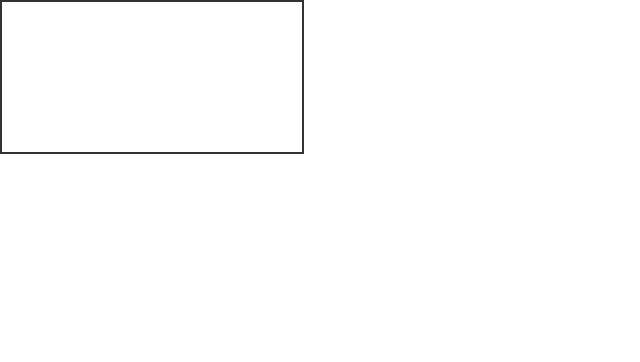
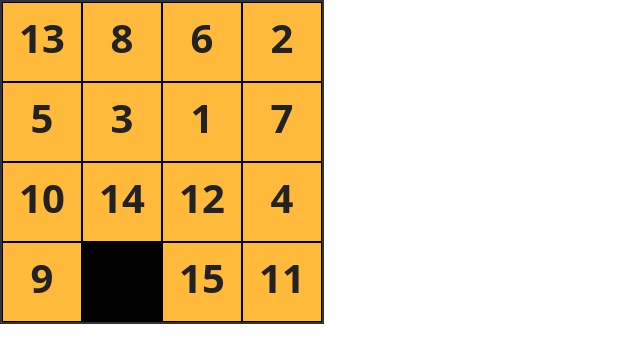
Before and after one commit to petulant-annie/barley-break, a plain HTML site: page index.html in a window 1280 px wide. Shown: the whole page, without its empty margins (0-640 px from the left). Drawn offline with Linux system fonts and the light colour scheme.

Commit message:
completed game

```diff
--- a/index.js
+++ b/index.js
@@ -0,0 +1,143 @@
+function Game(context, cellSize) {
+    let arr = [
+        [1, 2, 3, 4],
+        [5, 6, 7, 8],
+        [9, 10, 11, 12],
+        [13, 14, 15, 0]
+    ];
+    let clicks = 0;
+
+    function cellView(x, y) {
+        context.fillStyle = "#FFB93B";
+        context.fillRect(x + 1, y + 1, cellSize - 2, cellSize - 2);
+    }
+
+    function numView() {
+        context.font = "bold " + (cellSize / 2) + "px Sans";
+        context.textAlign = "center";
+        context.textBaseline = "middle";
+        context.fillStyle = "#222";
+    }
+
+    this.getNullCell = function () {
+        for (let i = 0; i < 4; i++) {
+            for (let j = 0; j < 4; j++) {
+                if (arr[j][i] === 0) {
+                    return {'x': i, 'y': j};
+                }
+            }
+        }
+    };
+
+    this.draw = function () {
+        for (let i = 0; i < 4; i++) {
+            for (let j = 0; j < 4; j++) {
+                if (arr[i][j] > 0) {
+                    cellView(j * cellSize, i * cellSize);
+                    numView();
+                    context.fillText(arr[i][j], j * cellSize + cellSize / 2, i * cellSize + cellSize / 2);
+                }
+            }
+        }
+    };
+
+    this.move = function (x, y) {
+        let nullX = this.getNullCell().x;
+        let nullY = this.getNullCell().y;
+        if (((x - 1 == nullX || x + 1 == nullX) && y == nullY) || ((y - 1 == nullY || y + 1 == nullY) && x == nullX)) {
+            arr[nullY][nullX] = arr[y][x];
+            arr[y][x] = 0;
+            clicks++;
+        }
+    };
+
+    this.victory = function () {
+        let e = [[1, 2, 3, 4], [5, 6, 7, 8], [9, 10, 11, 12], [13, 14, 15, 0]];
+        let res = true;
+        for (let i = 0; i < 4; i++) {
+            for (let j = 0; j < 4; j++) {
+                if (e[i][j] != arr[i][j]) {
+                    res = false;
+                }
+            }
+        }
+        return res;
+    };
+
+    function getRandomBool() {
+        if (Math.floor(Math.random() * 2) === 0) {
+            return true;
+        }
+    }
+
+    this.mix = function (stepCount) {
+        console.log(stepCount);
+        let x, y;
+        for (let i = 0; i < stepCount; i++) {
+            let nullX = this.getNullCell().x;
+            let nullY = this.getNullCell().y;
+            let hMove = getRandomBool();
+            let upLeft = getRandomBool();
+            if (!hMove && !upLeft) {
+                y = nullY;
+                x = nullX - 1;
+            }
+            if (hMove && !upLeft) {
+                x = nullX;
+                y = nullY + 1;
+            }
+            if (!hMove && upLeft) {
+                y = nullY;
+                x = nullX + 1;
+            }
+            if (hMove && upLeft) {
+                x = nullX;
+                y = nullY - 1;
+            }
+            if (0 <= x && x <= 3 && 0 <= y && y <= 3) {
+                this.move(x, y);
+            }
+        }
+        clicks = 0;
+    };
+
+    this.getClicks = function () {
+        return clicks;
+    };
+}
+
+window.onload = function () {
+    let canvas = document.getElementById("canvas");
+    canvas.width = 320;
+    canvas.height = 320;
+    let cellSize = canvas.width / 4;
+    let context = canvas.getContext("2d");
+    context.fillRect(0, 0, canvas.width, canvas.height);
+
+    let game = new Game(context, cellSize);
+    game.mix(300);
+    game.draw();
+
+    canvas.onclick = function (e) {
+        let x = (e.pageX - canvas.offsetLeft) / cellSize | 0;
+        let y = (e.pageY - canvas.offsetTop) / cellSize | 0;
+        event(x, y);
+    };
+    canvas.ontouchend = function (e) {
+        let x = (e.touches[0].pageX - canvas.offsetLeft) / cellSize | 0;
+        let y = (e.touches[0].pageY - canvas.offsetTop) / cellSize | 0;
+        event(x, y);
+    };
+
+    function event(x, y) {
+        game.move(x, y);
+        context.fillRect(0, 0, canvas.width, canvas.height);
+        game.draw();
+        if (game.victory()) {
+            alert("Собрано за " + game.getClicks() + " касание!");
+            game.mix(300);
+            context.fillRect(0, 0, canvas.width, canvas.height);
+            game.draw(context, cellSize);
+        }
+    }
+};
--- a/style.css
+++ b/style.css
@@ -5,4 +5,5 @@
 
 canvas {
     border: 2px solid #333;
+    /*margin-left: 30%;*/
 }
```
